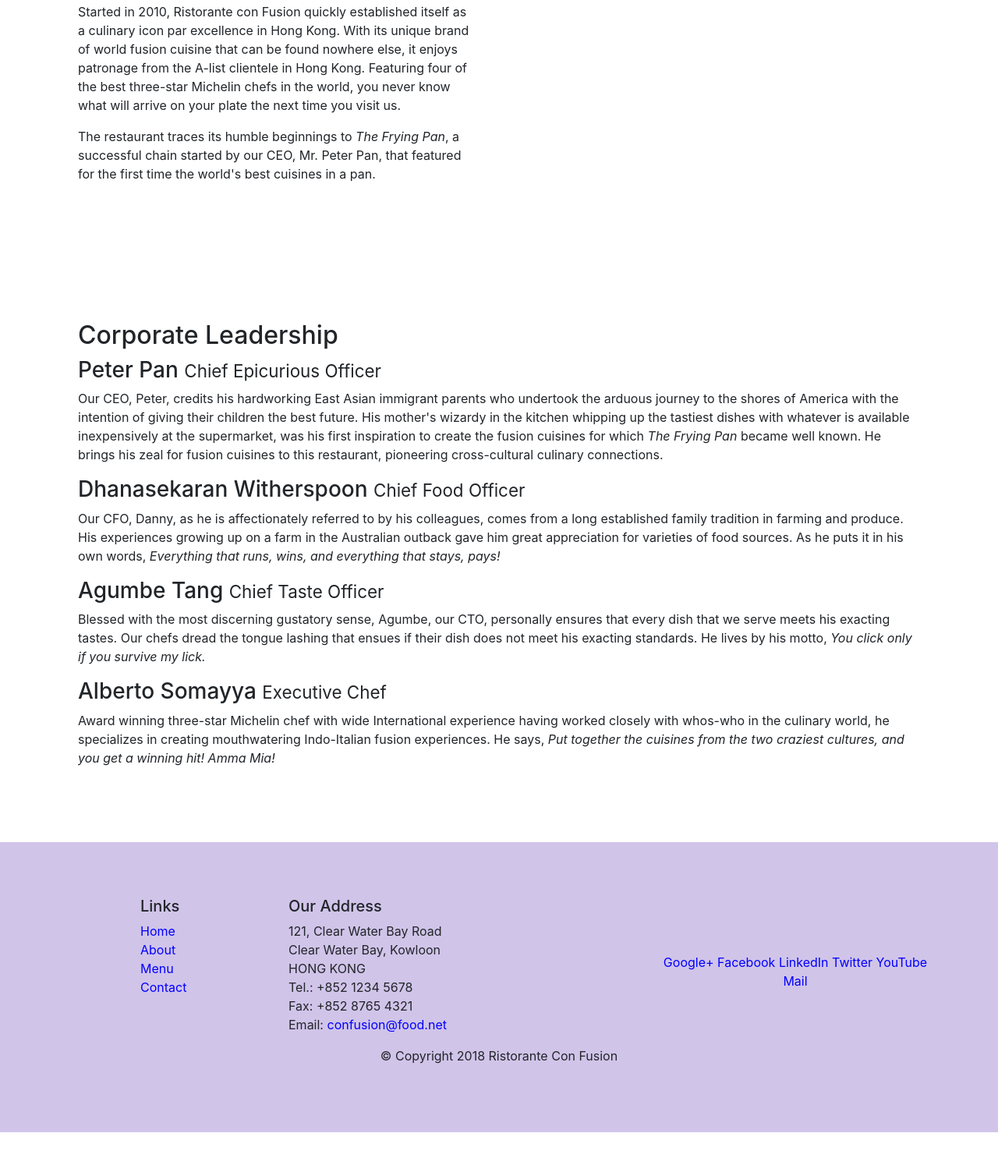
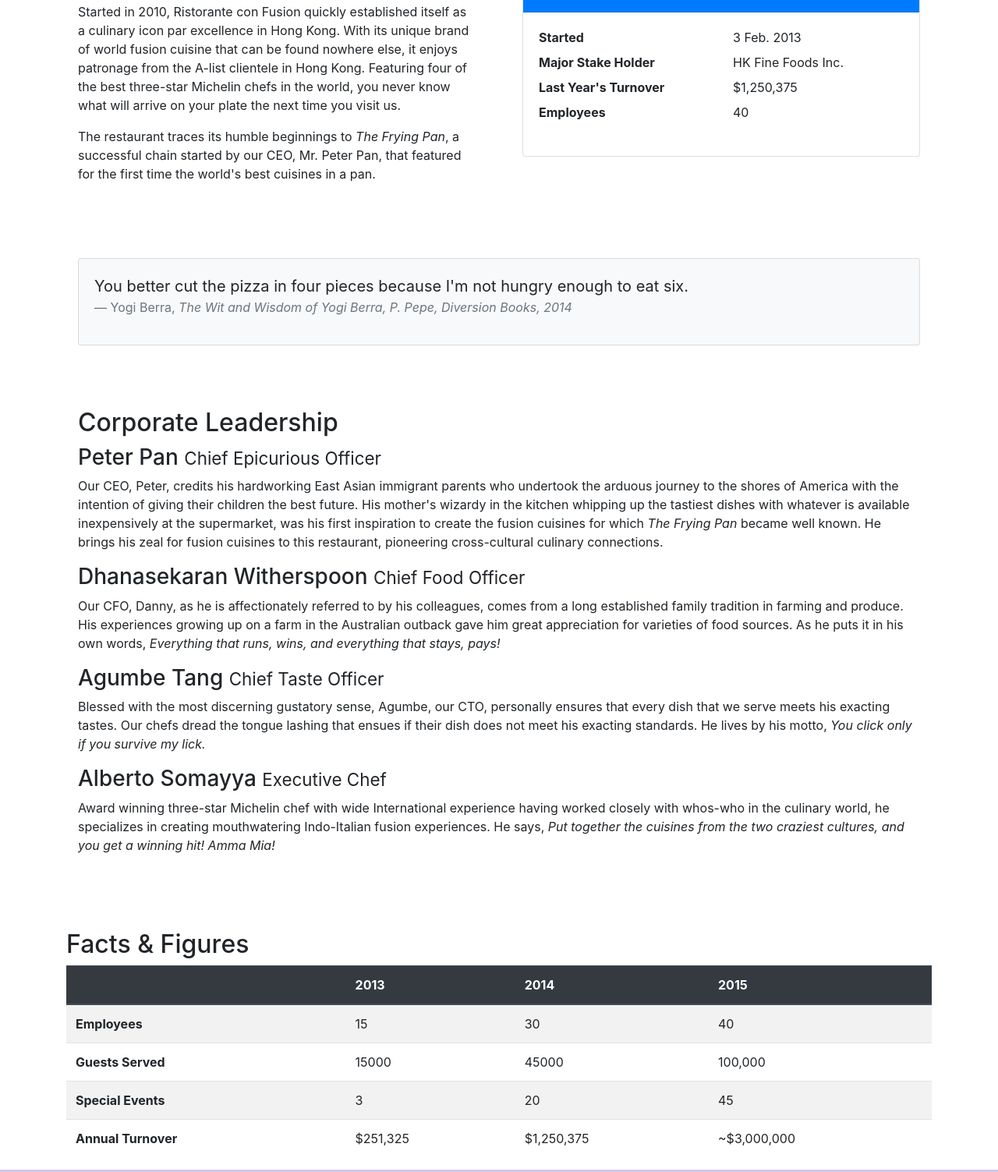
Before and after one commit to dak-shin/bootstrap4.0-, a website: page aboutus.html in a window 1280 px wide. Shown: the part 687-2190 px from the top of the page at 78% size. Before the commit the page ends 2139 px from the top, so only its background shows below. Drawn offline with nearby package versions, Linux system fonts and the light colour scheme.

Commit message:
tables and cards completed

```diff
--- a/aboutus.html
+++ b/aboutus.html
@@ -75,10 +75,40 @@
                 <p>Started in 2010, Ristorante con Fusion quickly established itself as a culinary icon par excellence in Hong Kong. With its unique brand of world fusion cuisine that can be found nowhere else, it enjoys patronage from the A-list clientele in Hong Kong.  Featuring four of the best three-star Michelin chefs in the world, you never know what will arrive on your plate the next time you visit us.</p>
                 <p>The restaurant traces its humble beginnings to <em>The Frying Pan</em>, a successful chain started by our CEO, Mr. Peter Pan, that featured for the first time the world's best cuisines in a pan.</p>
             </div>
-            <div>
+
+            <div class="col-sm-6 row-content">
+                <div class="card">
+                    <h3 class="card-header bg-primary text-white">Facts At a Glance</h3>
+                    <div class="card-body">
+                        <dl class="row">
+                            <dt class="col-6">Started</dt>
+                            <dd class="col-6">3 Feb. 2013</dd>
+                            <dt class="col-6">Major Stake Holder</dt>
+                            <dd class="col-6">HK Fine Foods Inc.</dd>
+                            <dt class="col-6">Last Year's Turnover</dt>
+                            <dd class="col-6">$1,250,375</dd>
+                            <dt class="col-6">Employees</dt>
+                            <dd class="col-6">40</dd>
+                        </dl>
+                    </div>
+                </div>
+            </div>
+
+        </div>
+
+        <div class="col-12">
+            <div class="card card-body bg-light">
+                <blockquote class="blockquote">
+                    <p class="mb-0">You better cut the pizza in four pieces because
+                        I'm not hungry enough to eat six.</p>
+                    <footer class="blockquote-footer">Yogi Berra,
+                        <cite title="Source Title">The Wit and Wisdom of Yogi Berra,
+                        P. Pepe, Diversion Books, 2014
+                        </cite>
+                    </footer>
+                </blockquote>
             </div>
         </div>
-
 
         <div class="row" >
             <div class="col row-content">
@@ -94,6 +124,51 @@
             </div>
        </div>
 
+    </div>
+    <div class="container">
+        <div class="row ">
+            <div class="col-12 col-sm-9">
+                <h2>Facts &amp; Figures</h2>
+            </div>
+        </div>
+        <div class="table-responsive " >
+            <table class="table table-striped">
+                <thead class="thead-dark">
+                    <tr>
+                        <th>&nbsp;</th>
+                        <th>2013</th>
+                        <th>2014</th>
+                        <th>2015</th>
+                    </tr>
+                </thead>
+                <tbody>
+                    <tr>
+                        <th>Employees</th>
+                        <td>15</td>
+                        <td>30</td>
+                        <td>40</td>
+                    </tr>
+                    <tr>
+                        <th>Guests Served</th>
+                        <td>15000</td>
+                        <td>45000</td>
+                        <td>100,000</td>
+                    </tr>
+                    <tr>
+                        <th>Special Events</th>
+                        <td>3</td>
+                        <td>20</td>
+                        <td>45</td>
+                    </tr>
+                    <tr>
+                        <th>Annual Turnover</th>
+                        <td>$251,325</td>
+                        <td>$1,250,375</td>
+                        <td>~$3,000,000</td>
+                    </tr>
+                </tbody>
+            </table>
+        </div>
     </div>
 
     <footer class="footer">
--- a/css/styles.css
+++ b/css/styles.css
@@ -16,7 +16,7 @@ nav{
 	padding: 80px 30px;
 
 }
-footer{
+.footer{
 	background-color: #d1c4e9;
 	padding: 70px;
 }
```
Also changed, not shown: index.html (+1 -1 lines).
